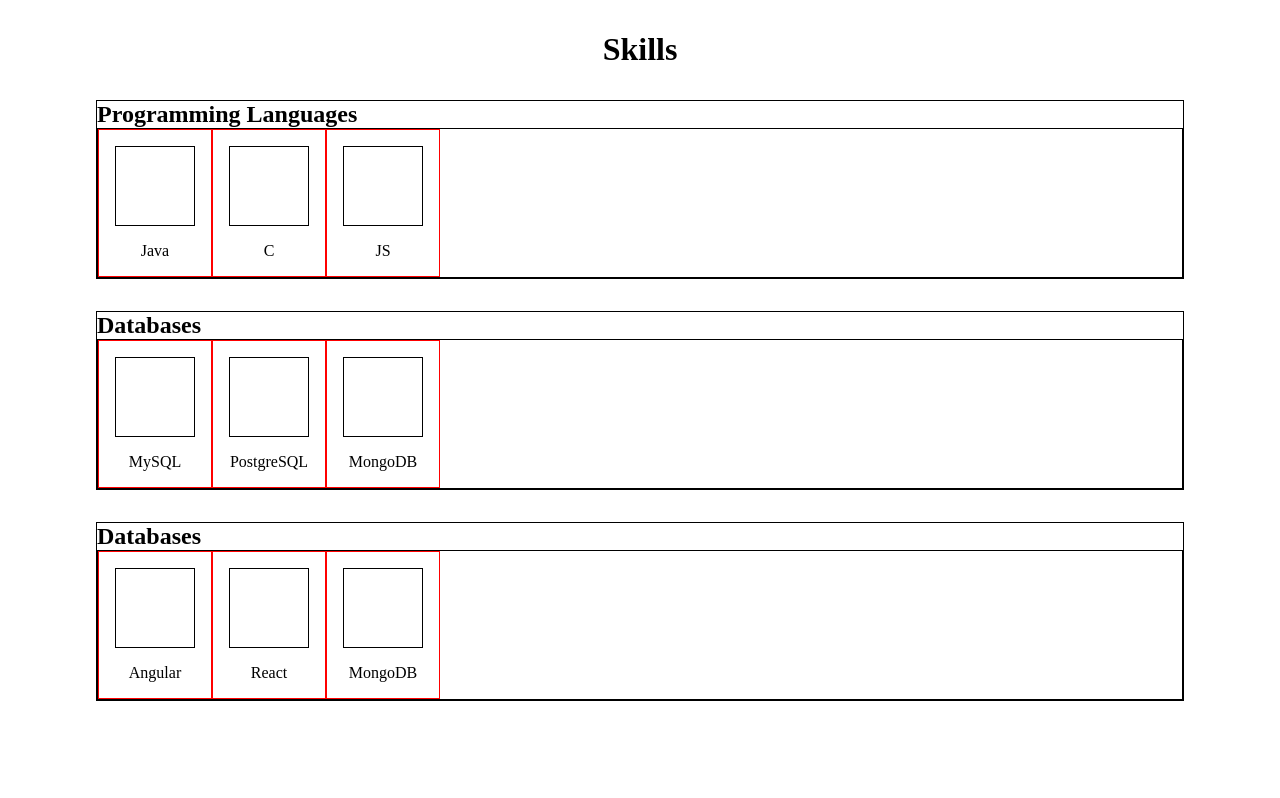
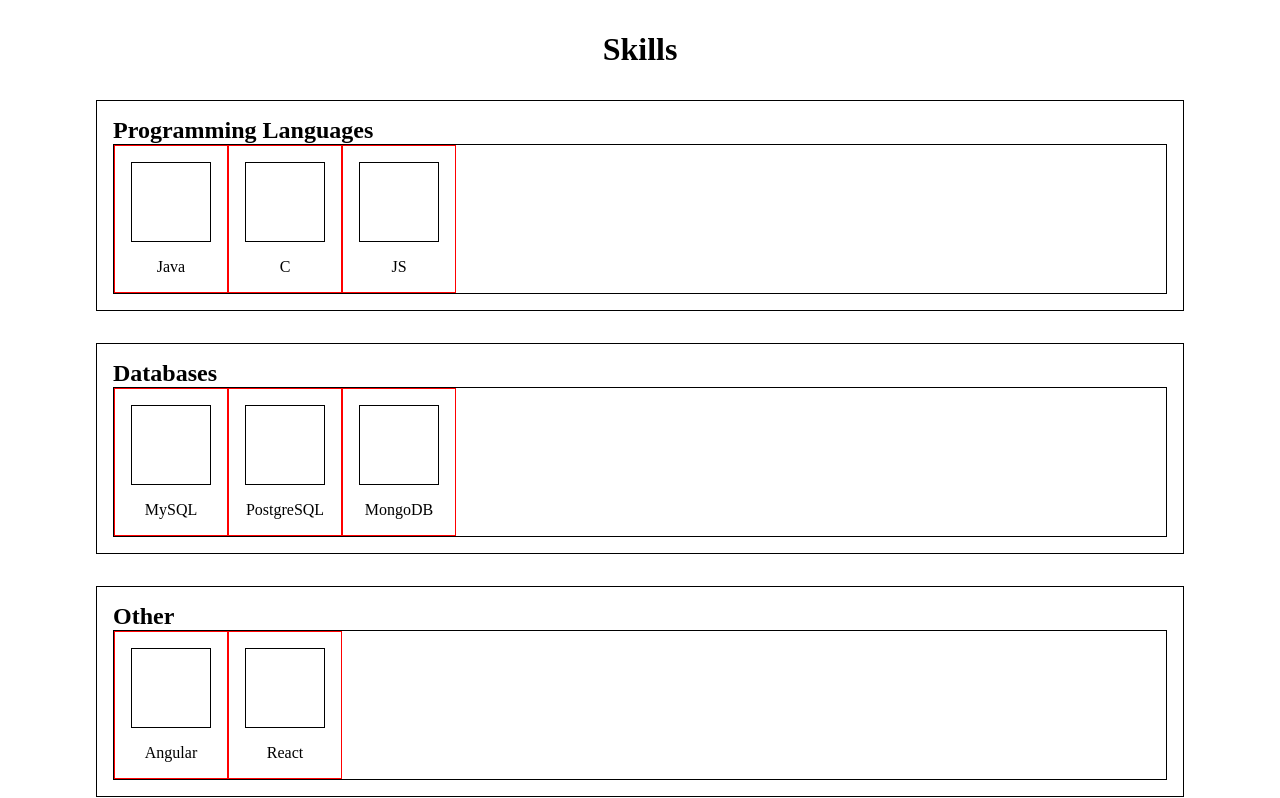
Before and after one commit to anngo14/Portfolio, a React (Create React App) app: page / in a window 1280 px wide. Shown: the part 1470-2268 px from the top of the page. Built offline with nearby package versions, Linux system fonts and the light colour scheme.

Commit message:
added skills shelves categories

```diff
--- a/src/components/Skills.js
+++ b/src/components/Skills.js
@@ -46,7 +46,7 @@
                 </div>
             </div>
             <div className='shelf-container'>
-                <h2>Databases</h2>
+                <h2>Other</h2>
                 <div className='shelf-content'>
                     <div className='shelf-item'>
                         <div className='shelf-icon'>
@@ -58,11 +58,6 @@
                         </div>
                         <span className='shelf-title'>React</span>
                     </div>
-                    <div className='shelf-item'>
-                        <div className='shelf-icon'>
-                        </div>
-                        <span className='shelf-title'>MongoDB</span>
-                    </div>
                 </div>
             </div>
         </div>
--- a/src/css/Skills.css
+++ b/src/css/Skills.css
@@ -11,6 +11,7 @@
     width: 85%;
     flex-direction: column;
     margin-top: 2em;
+    padding: 1em;
 }
 .shelf-content{
     display: flex;
```
Also changed, not shown: 1 other file (tests, documents, lock files or other folders).
